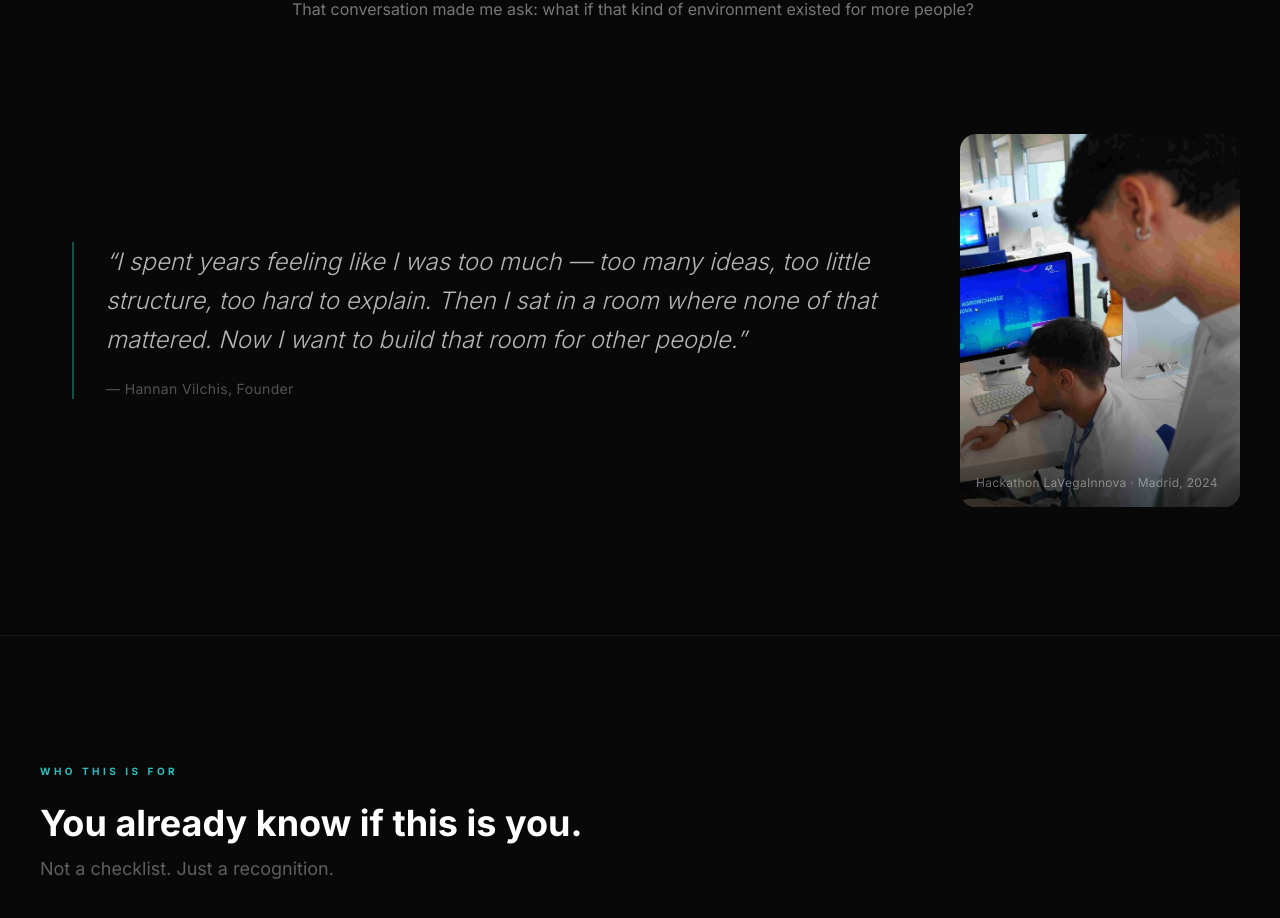
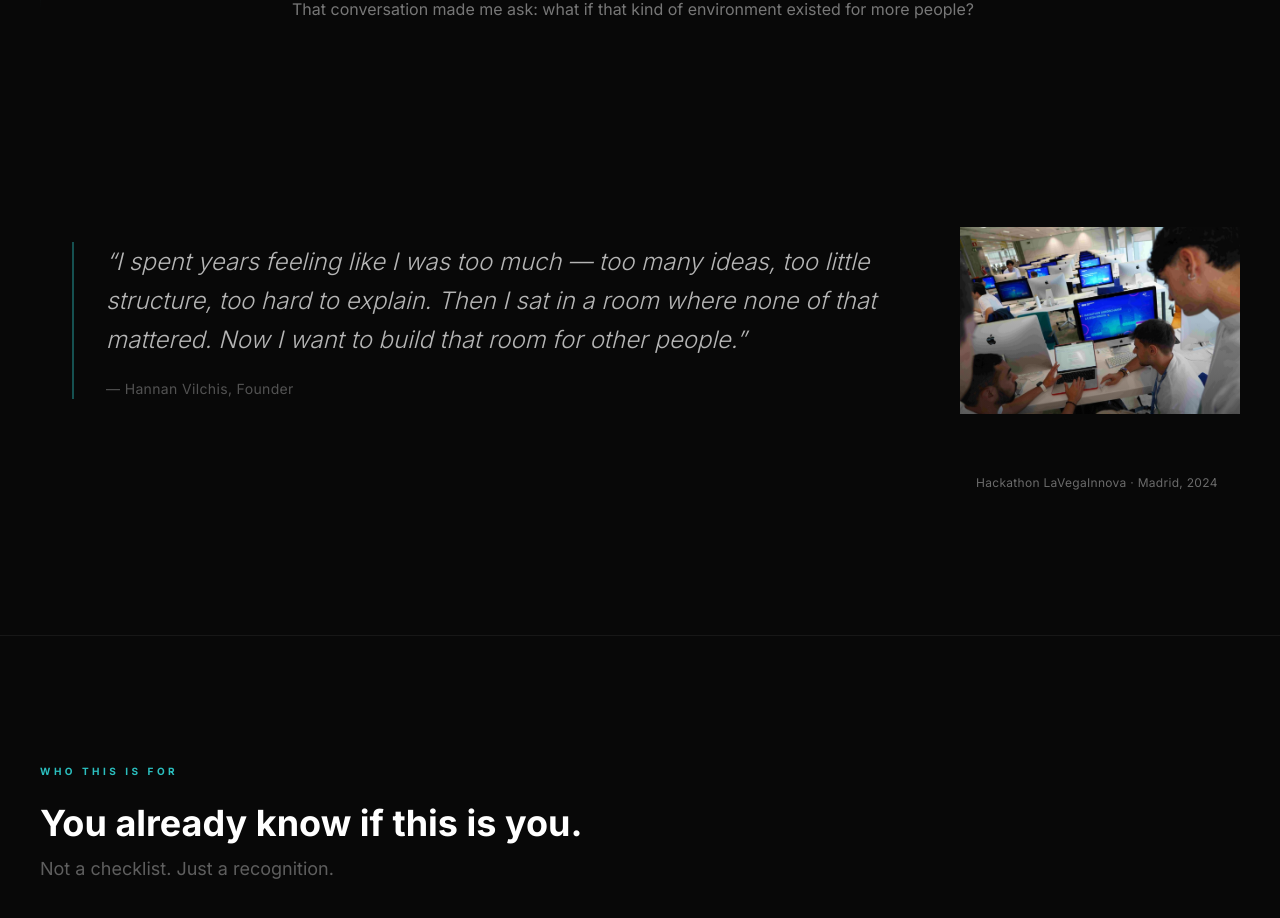
Before and after one commit to hannanvz-bot/ADHD-for-CEOs, a Next.js app: page / in a window 1280 px wide. Shown: the part 3117-4035 px from the top of the page. Built offline with nearby package versions, Linux system fonts and the light colour scheme; no server answers.

Commit message:
fix: show full founder photo uncropped

```diff
--- a/app/page.tsx
+++ b/app/page.tsx
@@ -233,7 +233,7 @@
                 <img
                   src="/founder.jpg"
                   alt="Hannan Vilchis explaining a concept at a hackathon"
-                  className="w-full h-full object-cover object-right-top"
+                  className="w-full h-full object-contain"
                 />
                 <div
                   className="absolute inset-0"
```
